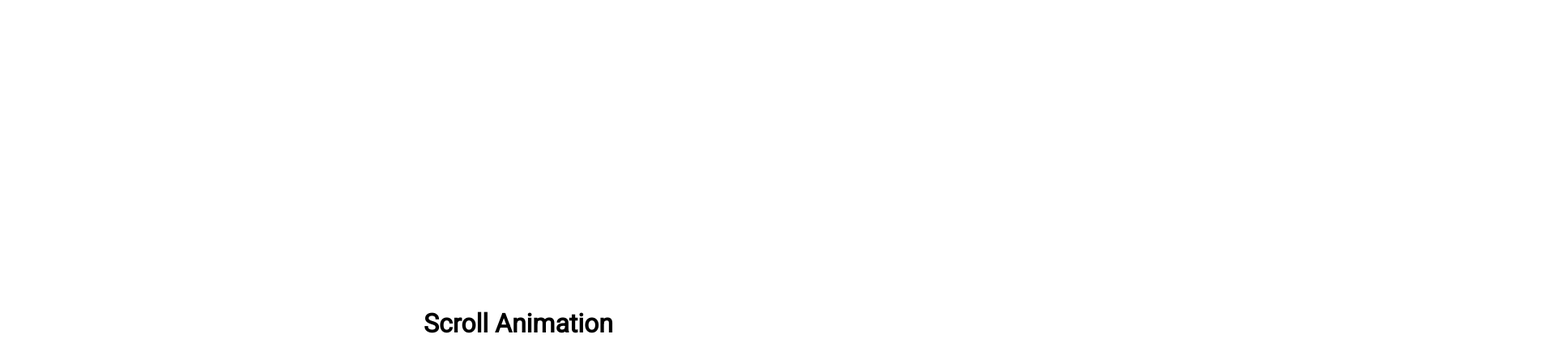
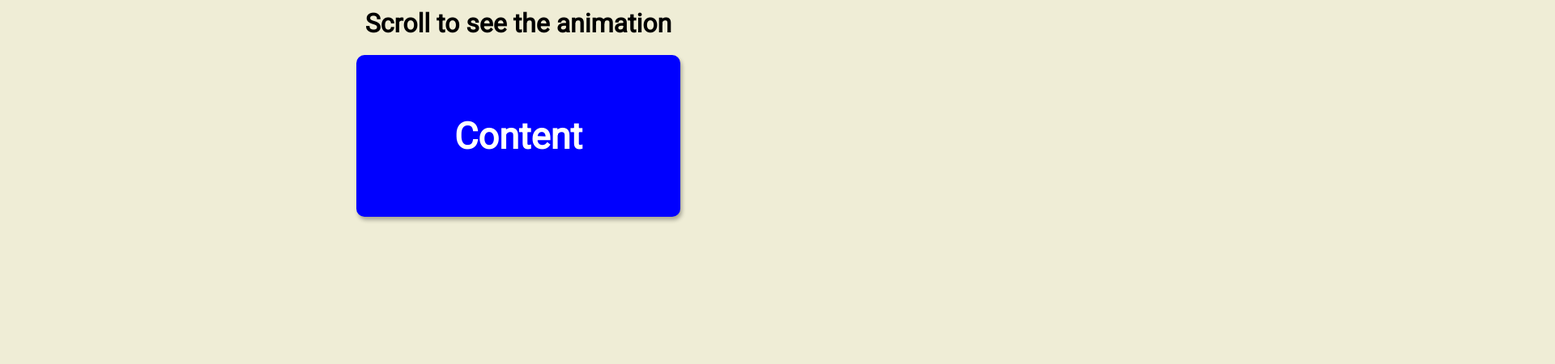
Before and after one commit to K-Tech19/50-projects-in-50-days, a plain HTML site: page Day-6/index.html in a window 1280 px wide. Shown: the top 450 px of the page at 81% size, 1920 px wide, since content can reach past the window. Drawn offline with Linux system fonts and the light colour scheme.

Commit message:
Content before JS

```diff
--- a/Day-6/index.html
+++ b/Day-6/index.html
@@ -9,7 +9,22 @@
         <link rel="stylesheet" href="style.css">
     </head>
     <body>
-        <h1>Scroll Animation </h1>
+        <h1>Scroll to see the animation </h1>
+        <div class="box show"><h2>Content</h2></div>
+        <div class="box"><h2>Content</h2></div>
+        <div class="box"><h2>Content</h2></div>
+        <div class="box"><h2>Content</h2></div>
+        <div class="box"><h2>Content</h2></div>
+        <div class="box"><h2>Content</h2></div>
+        <div class="box"><h2>Content</h2></div>
+        <div class="box"><h2>Content</h2></div>
+        <div class="box"><h2>Content</h2></div>
+        <div class="box"><h2>Content</h2></div>
+        <div class="box"><h2>Content</h2></div>
+        <div class="box"><h2>Content</h2></div>
+        <div class="box"><h2>Content</h2></div>
+        <div class="box"><h2>Content</h2></div>
+        <div class="box"><h2>Content</h2></div>
 
 
         <script src="app.js"></script>
--- a/Day-6/style.css
+++ b/Day-6/style.css
@@ -6,12 +6,42 @@
 
 
 body {
+  background-color: #efedd6;
     font-family: 'Roboto', sans-serif;
     display: flex;
     flex-direction: column;
     align-items: center;
     justify-content: center;
-    height: 100vh;
-    overflow: hidden;
     margin: 0;
 }
+
+h1{
+  margin: 10px;
+}
+
+.box{
+  background-color: blue;
+  color: #fff;
+  display: flex;
+  align-items: center;
+  justify-content: center;
+  width: 400px;
+  height: 200px;
+  margin: 10px;
+  border-radius: 10px;
+  box-shadow: 2px 4px 5px rgba(0, 0, 0, 0.3);
+  transform: translateX(400%);
+  transition: transform 0.4s ease;
+}
+
+.box:nth-of-type(even) {
+    transform: translateX(-400%);
+}
+
+.box.show {
+  transform: translateX(0);
+}
+
+.box h2 {
+  font-size: 45px;
+}
```
